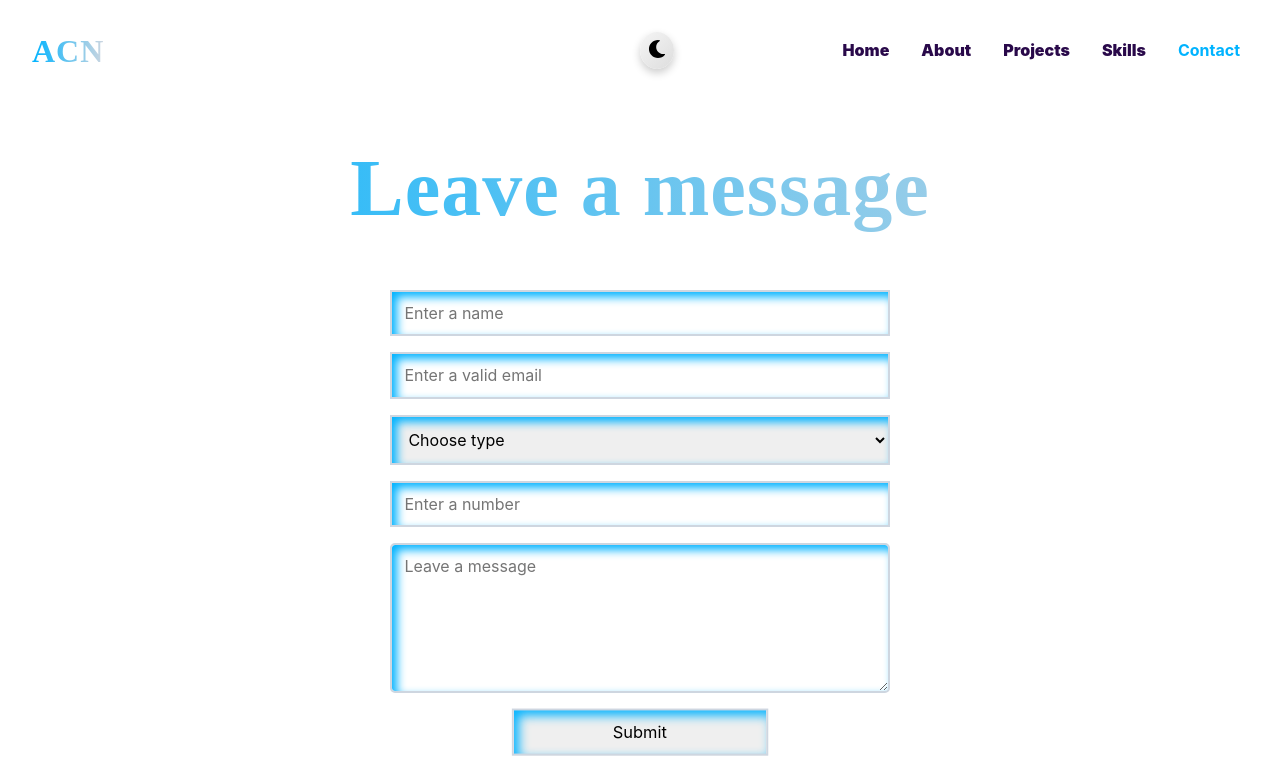
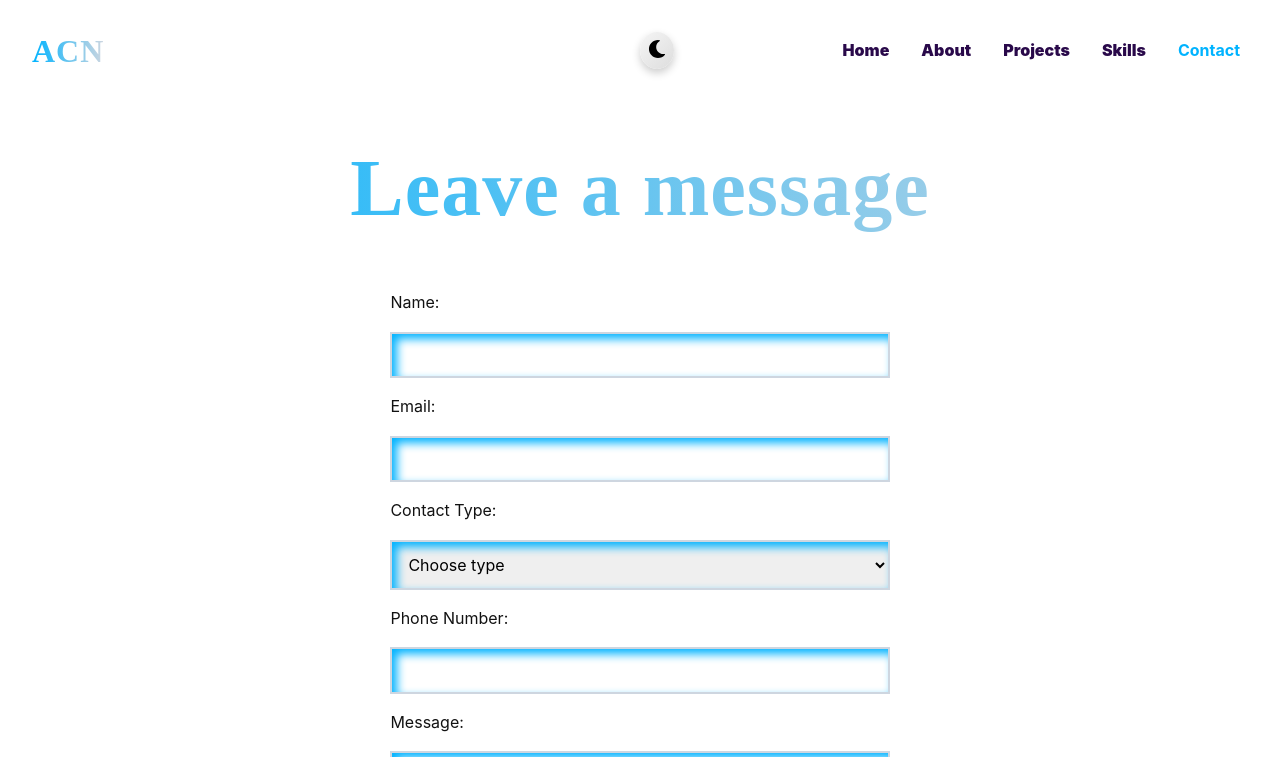
Before and after one commit to Tochiskool/acn-porfolio, a React (Vite) app: page /contact in a window 1280 px wide. Shown: the top 757 px of the page. Built offline with nearby package versions, Linux system fonts and the light colour scheme.

Commit message:
updated contact page logic

```diff
--- a/src/pages/Contacts/Contacts.jsx
+++ b/src/pages/Contacts/Contacts.jsx
@@ -1,5 +1,4 @@
-import React, { useState, useEffect } from "react";
-import axios from "axios";
+import React, { useState, useRef } from "react";
 import { useNavigate } from "react-router-dom";
 import "./contact.css";
 
@@ -12,47 +11,35 @@ const Contacts = () => {
     textArea: "",
   });
   const [submitted, setSubmitted] = useState(false);
+  const [isSubmitting, setIsSubmitting] = useState(false);
   const navigate = useNavigate();
-  // const [contacts, setContacts] = useState([]);
+  const formRef = useRef(null); // accessibility: manage focus
+
   const handleChange = (e) => {
     const { name, value } = e.target;
     setContactInfo((prev) => ({ ...prev, [name]: value }));
   };
-  // useEffect(() => {
-  //   axios
-  //     .get("http://localhost:3001/getContacts")
-  //     .then((contacts) => {
-  //       console.log(contacts);
-  //       setContacts(contacts.data);
-  //     })
-  //     .catch((error) => console.error("Failed to get contacts:", error));
-  // }, []);
+
   const handleSubmit = async (e) => {
     e.preventDefault();
+    if (isSubmitting) return;
+
+    setIsSubmitting(true);
 
     try {
       const response = await fetch(
         "https://portfolio2025-1-6fs4.onrender.com/createContacts",
         {
           method: "POST",
-          headers: {
-            "Content-Type": "application/json",
-          },
+          headers: { "Content-Type": "application/json" },
           body: JSON.stringify(contactInfo),
         }
       );
 
-      if (!response.ok) {
-        throw new Error("Failed to submit contact form");
-      }
+      if (!response.ok) throw new Error("Failed to submit contact form");
 
-      const result = await response.json();
-      console.log("Success:", result.message);
-      // alert(`Thank you, ${contactInfo.name}!`);
-
-      setSubmitted(true); // hide form & show thanks message
-
-      // Clear form after successful submission
+      await response.json();
+      setSubmitted(true);
       setContactInfo({
         name: "",
         email: "",
@@ -60,78 +47,88 @@ const Contacts = () => {
         phoneNumber: "",
         textArea: "",
       });
+      formRef.current?.focus(); // accessibility: move focus to confirmation
     } catch (error) {
       console.error("Error submitting form:", error.message);
+    } finally {
+      setIsSubmitting(false);
     }
-    setTimeout(() => {
-      navigate("/"); // programmatic redirect
-    }, 3000);
+
+    setTimeout(() => navigate("/"), 3000);
   };
+
   if (submitted) {
     return (
       <div className='submitted'>
-        <p>Thank you for contacting me! I will get back to you soon. </p>
+        <p tabIndex={-1} ref={formRef}>
+          Thank you for contacting me! I will get back to you soon.
+        </p>
       </div>
     );
   }
+
   return (
     <div className='contactContainer'>
       <h1 data-aos='fade-right'>Leave a message</h1>
       <div data-aos='flip-up' className='formContainer'>
-        <form onSubmit={handleSubmit}>
+        <form onSubmit={handleSubmit} aria-label="Contact form">
           <div className='input-style'>
+            <label htmlFor='name'>Name:</label>
             <input
+              id='name'
               type='text'
               name='name'
               onChange={handleChange}
-              placeholder='Enter a name'
               value={contactInfo.name}
               required
             />
 
+            <label htmlFor='email'>Email:</label>
             <input
+              id='email'
               type='email'
               name='email'
               onChange={handleChange}
-              placeholder='Enter a valid email'
               value={contactInfo.email}
               required
             />
 
+            <label htmlFor='type'>Contact Type:</label>
             <select
+              id='type'
               name='type'
               onChange={handleChange}
               value={contactInfo.type}
               required
             >
-              <option value='' disabled>
-                Choose type
-              </option>
+              <option value='' disabled>Choose type</option>
               <option value='Friend'>Friend</option>
               <option value='Employer'>Employer</option>
             </select>
 
+            <label htmlFor='phoneNumber'>Phone Number:</label>
             <input
-              type='number'
+              id='phoneNumber'
+              type='tel'
               name='phoneNumber'
               onChange={handleChange}
-              placeholder='Enter a number'
               value={contactInfo.phoneNumber}
               required
+              pattern="[0-9]+"
             />
 
+            <label htmlFor='textArea'>Message:</label>
             <textarea
-              className='textarea-style'
-              type='text'
+              id='textArea'
               name='textArea'
               onChange={handleChange}
-              placeholder='Leave a message'
               value={contactInfo.textArea}
               required
             />
           </div>
-          <button className='btn-breath' type='submit'>
-            Submit
+
+          <button className='btn-breath' type='submit' disabled={isSubmitting}>
+            {isSubmitting ? "Submitting..." : "Submit"}
           </button>
         </form>
       </div>
--- a/src/pages/Contacts/contact.css
+++ b/src/pages/Contacts/contact.css
@@ -99,6 +99,16 @@ form button:hover {
 .btn-breath {
   animation: breathe 2s ease-in-out infinite;
 }
+.btn-breath:hover {
+  background-color: #0056b3;
+}
+
+.btn-breath:disabled {
+  background-color: #cccccc;
+  cursor: not-allowed;
+  opacity: 0.6;
+}
+
 @media (max-width: 768px) {
   .contactContainer .formContainer form .input-style {
     width: 90%;
--- a/src/pages/NotFound/NotFound.jsx
+++ b/src/pages/NotFound/NotFound.jsx
@@ -5,11 +5,9 @@ import "./notfound.css"
 const NotFound = () => {
   return (
     <div className="not-found">
-
       <h1>404 - Page Not Found</h1>
       <p>Sorry, the page you're looking for doesn't exist.🪝</p>
       <Link className="btn-notFound" to="/">Go back to Home</Link>
-
     </div>
   );
 };
```
